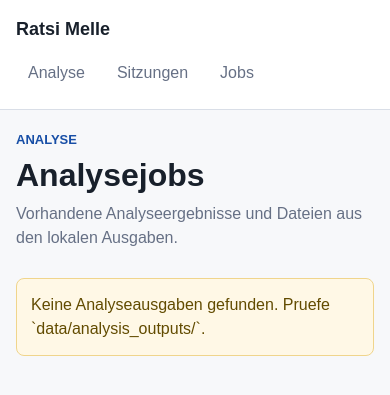
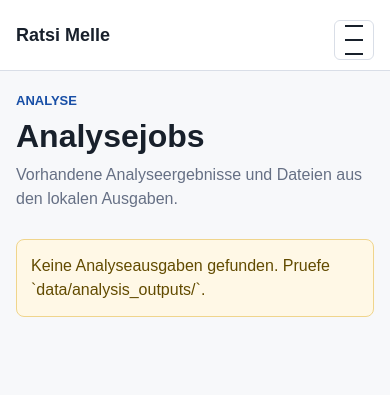
Before and after one commit to WehkingDiane/ratsi_melle, a Django app: template web/core/templates/core/job_list.html in a window 390 px wide. Shown: the top 395 px of the page. Run offline with Django 5.2, Linux system fonts and the light colour scheme; the template is opened without the code that fills it, so the values that code supplies are empty.

Commit message:
Improve web navigation menu

```diff
--- a/web/core/static/core/css/layout.css
+++ b/web/core/static/core/css/layout.css
@@ -31,11 +31,21 @@ a:hover {
 }
 
 .topbar {
-  align-items: center;
   background: var(--surface);
   border-bottom: 1px solid var(--border);
+  min-height: 64px;
+  position: sticky;
+  top: 0;
+  z-index: 20;
+}
+
+.topbar-inner {
+  align-items: center;
   display: flex;
   gap: 32px;
+  justify-content: space-between;
+  margin: 0 auto;
+  max-width: 1180px;
   min-height: 64px;
   padding: 0 32px;
 }
@@ -46,15 +56,38 @@ a:hover {
   font-weight: 700;
 }
 
+.nav-menu {
+  flex: 1;
+}
+
+.nav-menu[open] .topnav {
+  display: flex;
+}
+
+.nav-toggle {
+  display: none;
+}
+
+.nav-menu summary {
+  list-style: none;
+}
+
+.nav-menu summary::-webkit-details-marker {
+  display: none;
+}
+
 .topnav {
   display: flex;
   gap: 8px;
+  justify-content: flex-end;
 }
 
 .topnav a {
   border-radius: 6px;
   color: var(--muted);
+  font-weight: 700;
   padding: 8px 12px;
+  white-space: nowrap;
 }
 
 .topnav a.active,
@@ -125,15 +158,55 @@ a:hover {
 }
 
 @media (max-width: 820px) {
-  .topbar {
-    align-items: flex-start;
-    flex-direction: column;
-    gap: 10px;
-    padding: 16px;
+  .topbar-inner {
+    align-items: center;
+    gap: 12px;
+    min-height: 58px;
+    padding: 10px 16px;
+  }
+
+  .nav-menu {
+    flex: 0 0 auto;
+  }
+
+  .nav-toggle {
+    align-items: center;
+    border: 1px solid var(--border);
+    border-radius: 6px;
+    cursor: pointer;
+    display: inline-grid;
+    gap: 4px;
+    height: 40px;
+    justify-content: center;
+    padding: 0;
+    width: 40px;
+  }
+
+  .nav-toggle span {
+    background: var(--text);
+    display: block;
+    height: 2px;
+    width: 18px;
   }
 
   .topnav {
-    flex-wrap: wrap;
+    background: var(--surface);
+    border: 1px solid var(--border);
+    border-radius: 8px;
+    box-shadow: 0 10px 28px rgb(24 32 43 / 12%);
+    display: none;
+    flex-direction: column;
+    gap: 4px;
+    min-width: 220px;
+    padding: 8px;
+    position: absolute;
+    right: 16px;
+    top: 58px;
+  }
+
+  .topnav a {
+    min-height: 40px;
+    padding: 9px 12px;
   }
 
   .shell {
--- a/web/core/templates/base.html
+++ b/web/core/templates/base.html
@@ -11,12 +11,22 @@
 </head>
 <body>
   <header class="topbar">
-    <a class="brand" href="{% url 'analysis:index' %}">Ratsi Melle</a>
-    <nav class="topnav" aria-label="Hauptnavigation">
-      <a class="{% if active_nav == 'analysis' %}active{% endif %}" href="{% url 'analysis:index' %}">Analyse</a>
-      <a class="{% if active_nav == 'sessions' %}active{% endif %}" href="{% url 'analysis:session_list' %}">Sitzungen</a>
-      <a class="{% if active_nav == 'jobs' %}active{% endif %}" href="{% url 'analysis:job_list' %}">Jobs</a>
-    </nav>
+    <div class="topbar-inner">
+      <a class="brand" href="{% url 'analysis:index' %}">Ratsi Melle</a>
+      <details class="nav-menu">
+        <summary class="nav-toggle" aria-label="Navigation umschalten">
+          <span></span>
+          <span></span>
+          <span></span>
+        </summary>
+        <nav class="topnav" aria-label="Hauptnavigation">
+          <a class="{% if active_nav == 'analysis' %}active{% endif %}" href="{% url 'analysis:index' %}">Uebersicht</a>
+          <a class="{% if active_nav == 'analysis_start' %}active{% endif %}" href="{% url 'analysis:analysis_start' %}">KI-Analyse</a>
+          <a class="{% if active_nav == 'sessions' %}active{% endif %}" href="{% url 'analysis:session_list' %}">Sitzungen</a>
+          <a class="{% if active_nav == 'jobs' %}active{% endif %}" href="{% url 'analysis:job_list' %}">Jobs</a>
+        </nav>
+      </details>
+    </div>
   </header>
   <main class="shell">
     {% block content %}{% endblock %}
--- a/web/core/views.py
+++ b/web/core/views.py
@@ -86,7 +86,7 @@ def analysis_start(request):
         request,
         "core/analysis_start.html",
         {
-            "active_nav": "analysis",
+            "active_nav": "analysis_start",
             "sessions": services.list_sessions(),
             "selected_session": selected_session,
             "selected_session_id": selected_session_id,
```
